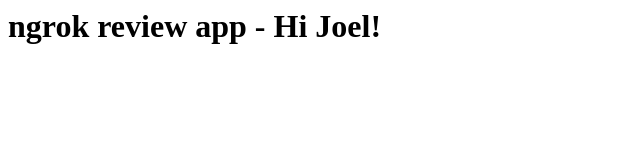
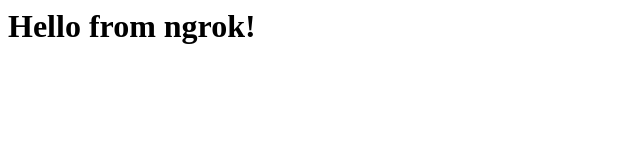
Before and after one commit to ngrok-samples/ci-preview, a plain HTML site: page index.html in a window 1280 px wide. Shown: the whole page, without its empty margins (0-640 px from the left). Drawn offline with Linux system fonts and the light colour scheme.

Commit message:
Update index.html

```diff
--- a/index.html
+++ b/index.html
@@ -1,8 +1,8 @@
 <html>
     <head>
-        <title>New Feature ngrok review app</title>
+        <title>CI previews with ngrok</title>
     </head>
     <body>
-        <h1>ngrok review app - Hi Joel!</h1>
+        <h1>Hello from ngrok!</h1>
     </body>
 </html>
```
